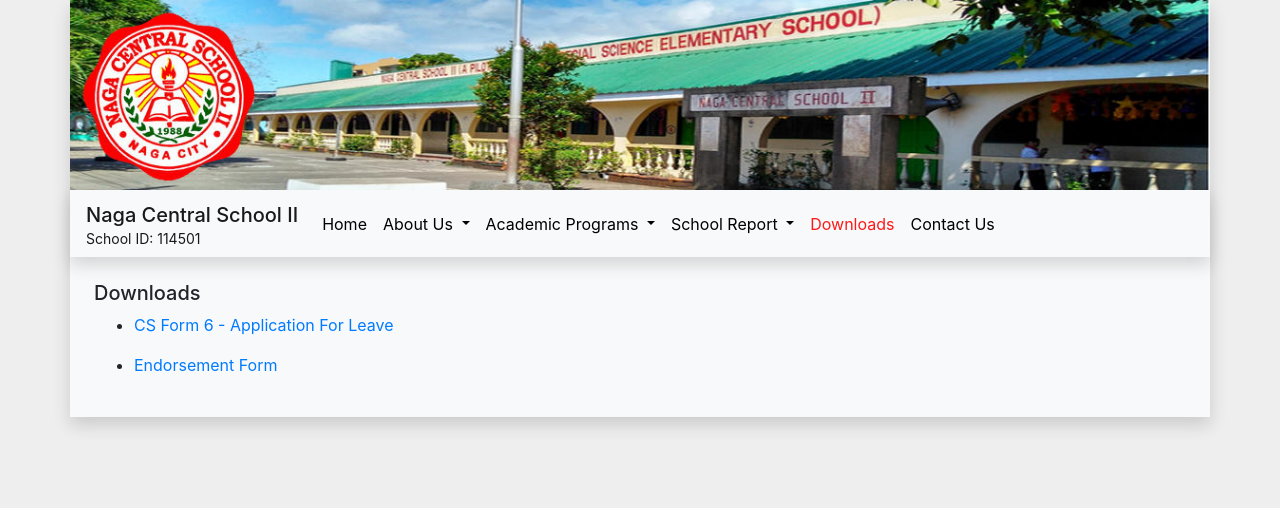
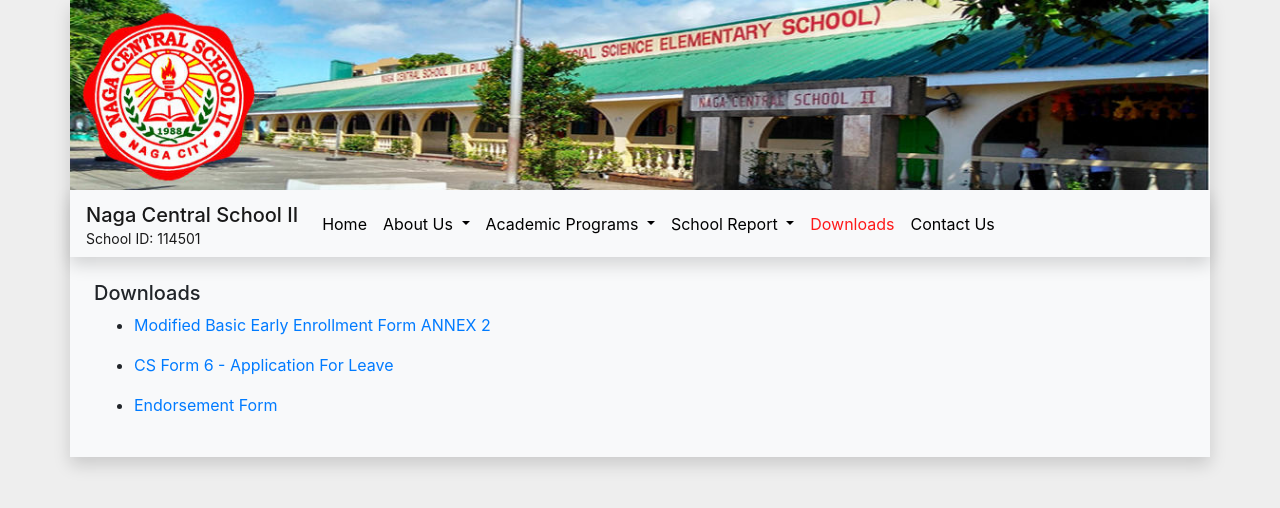
Before and after one commit to nagacentralschool2/nagacentralschool2.github.io, a Jekyll site: the page built from downloads.html, in a window 1280 px wide. Shown: the top 508 px of the page. Built offline with Jekyll 4.4.1, drawn with Linux system fonts in a browser that asks for light colours.

Commit message:
fix: forgot to update download.yml to add the form

```diff
--- a/_data/download.yml
+++ b/_data/download.yml
@@ -1,3 +1,5 @@
+- title: Modified Basic Early Enrollment Form ANNEX 2
+  file: modified-basic-early-enrollment-form-ANNEX-2.pdf
 - title: CS Form 6 - Application For Leave
   file: csform6.doc
 - title: Endorsement Form
```
